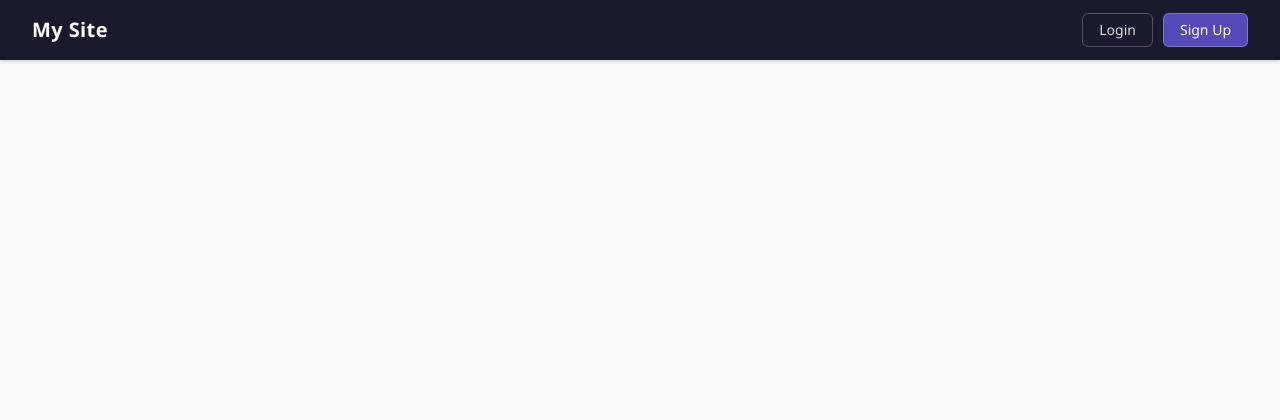
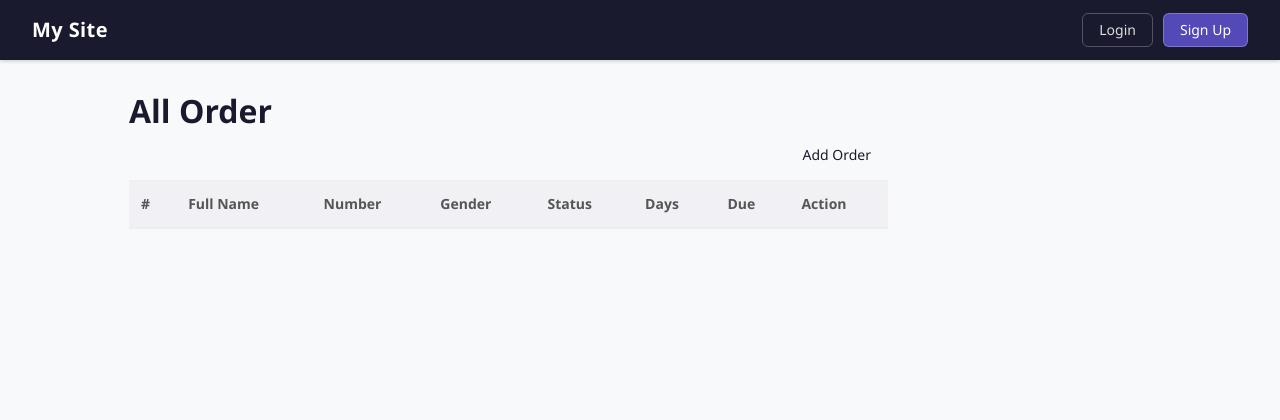
Before and after one commit to dev-preshit/TAILORER, a Django app: page /order/ in a window 1280 px wide. Shown: the top 420 px of the page. Run offline with Django 5.2, Linux system fonts and the light colour scheme; data that the repository does not hold is empty.

Commit message:
Implement cancel order functionality and enhance order management UI

```diff
--- a/Stitch/Order/templates/Order/addOrder.html
+++ b/Stitch/Order/templates/Order/addOrder.html
@@ -2,5 +2,5 @@
     {% csrf_token %}
     {{form.as_p}}
     <button class="submit">Click Here</button>
-    <a href="{% url 'home' %}"><button type="button">Cancel</button></a>
+    <a href="{% url 'cancelOrder' %}"><button type="button">Cancel</button></a>
 </form>
--- a/Stitch/Order/templates/Order/allOrders.html
+++ b/Stitch/Order/templates/Order/allOrders.html
@@ -1,7 +1,85 @@
 {% extends "base.html" %}
 
 {% block content %}
-{% for order in orders%}
-    {{order}}
-{% endfor %}
+
+<div class="col-md-9">
+                <h1>All Order</h1>
+                <a href="{% url 'addOrder' %}" class="btn btn-dark text-light float-right mb-2">Add Order</a>
+                <table class="table table-hover">
+                <thead>
+                    <tr>
+                    <th scope="col">#</th>
+                    <th scope="col">Full Name</th>
+                    <th scope="col">Number</th>
+                    <th scope="col">Gender</th>
+                    <th scope="col">Status</th>
+                    <th scope="col">Days</th>
+                    <th scope="col">Due</th>
+                    <th scope="col">Action</th>
+                    </tr>
+                </thead>
+                <tbody>
+                {% for order in orders %}
+                    <tr>
+                    <th scope="row">{{forloop.counter}}</th>
+                    <td><a href="{% url 'order' order.id %}">{{order.customer.name}} </a></td>
+                    <td>{{order.customer.phone}}</td>
+                    <td>{{order.customer.gender}}</td>
+                    <td>{{order.status}}</td>
+                    <td>{{order.days}}</td>
+                    <td>{{order.out_time}}</td>
+                    <td>
+                        <a href="{%url 'editCustomer' order.id%}" class="btn btn-link p-0"><i class="fa fa-edit text-success"></i></a>
+                        &nbsp;
+                        <button class="btn btn-link p-0 delete-btn"
+                            data-toggle="modal"
+                            data-target="#deleteModal"
+                            data-url="{% url 'deleteCustomer' order.id %}"
+                            data-name="{{order.name}}">
+                        <i class="fa fa-trash text-danger"></i>
+                        </button>
+                    </td>
+                    </tr>
+                {% endfor %}
+                </tbody>
+                </table>
+            </div>
+            <div class="modal fade" id="deleteModal" tabindex="-1" role="dialog">
+                <div class="modal-dialog" role="document">
+                    <div class="modal-content">
+                        <div class="modal-header">
+                            <h5 class="modal-title">Confirm Delete</h5>
+                            <button type="button" class="close" data-dismiss="modal">
+                                <span>&times;</span>
+                            </button>
+                        </div>
+                        <div class="modal-body">
+                            <!-- category name will be injected here -->
+                            Are you sure you want to delete "<span id="categoryName"></span>"?
+                        </div>
+                        <div class="modal-footer">
+                            <button type="button" class="btn btn-secondary" data-dismiss="modal">Cancel</button>
+                            <!-- ✅ This link's href will be set dynamically -->
+                            <a href="deleteUrl" id="confirmDeleteBtn" class="btn btn-danger">Delete</a>
+                        </div>
+                    </div>
+                </div>
+            </div>
+
 {% endblock content %}
+{% block scripts %}
+<script>
+    $(document).ready(function () {
+        $('.delete-btn').on('click', function () {
+            var deleteUrl = $(this).data('url');
+            var catName = $(this).data('name');
+
+            console.log("URL:", deleteUrl);   // ← add this
+            console.log("Name:", catName);    // ← add this
+
+            $('#confirmDeleteBtn').attr('href', deleteUrl);
+            $('#categoryName').text(catName);
+        });
+    });
+</script>
+{% endblock scripts %}
--- a/Stitch/Order/templates/Order/garment_picker.html
+++ b/Stitch/Order/templates/Order/garment_picker.html
@@ -7,6 +7,7 @@
             {% csrf_token %}
             {{form.as_p}}
             <button type="submit">Save Order</button>
+            <a href="{% url 'cancelOrder' %}"><button type="button">Cancel</button></a>
         </form>
     </div>
     <div>
--- a/Stitch/Order/templates/Order/orders.html
+++ b/Stitch/Order/templates/Order/orders.html
@@ -1,7 +1,7 @@
 {% extends "base.html" %}
 
 {% block content %}
-
-    {{order}}
-
+        <div>
+            {{order}}
+        </div>
 {% endblock content %}
--- a/Stitch/Order/urls.py
+++ b/Stitch/Order/urls.py
@@ -11,4 +11,5 @@ urlpatterns = [
     path("order/<int:pk>/", views.getOrder, name = "order"),
     path("order/add/<str:cloth>", views.addCloth, name = "addCloth"),
     path("garmentPicker/",views.garmentPicker, name="garmentPicker"),
+    path("order/cancel/", views.cancelOrder, name="cancelOrder"),
 ]
--- a/Stitch/Order/views.py
+++ b/Stitch/Order/views.py
@@ -95,6 +95,9 @@ def addCloth(request, cloth):
             garment = form.save()
             formset.instance = garment
             formset.save()
+            request.session.pop('draft_order', None)
+            request.session.pop('garment', None)
+            request.session.pop('gender_draft', None)
             print(garment.id)
             request.session['garment'] = {
                 'region' : 'upperBody' if region == 'upper' else 'lowerBody',
@@ -111,6 +114,12 @@ def addCloth(request, cloth):
         'formset': formset,
     }
     return render(request, 'Order/addMeasurement.html', context=context)
+
+def cancelOrder(request):
+    request.session.pop('draft_order', None)
+    request.session.pop('garment', None)
+    request.session.pop('gender_draft', None)
+    return redirect('home')
 
 
 def get_garment_form(cloth_type, region, data=None):
```
